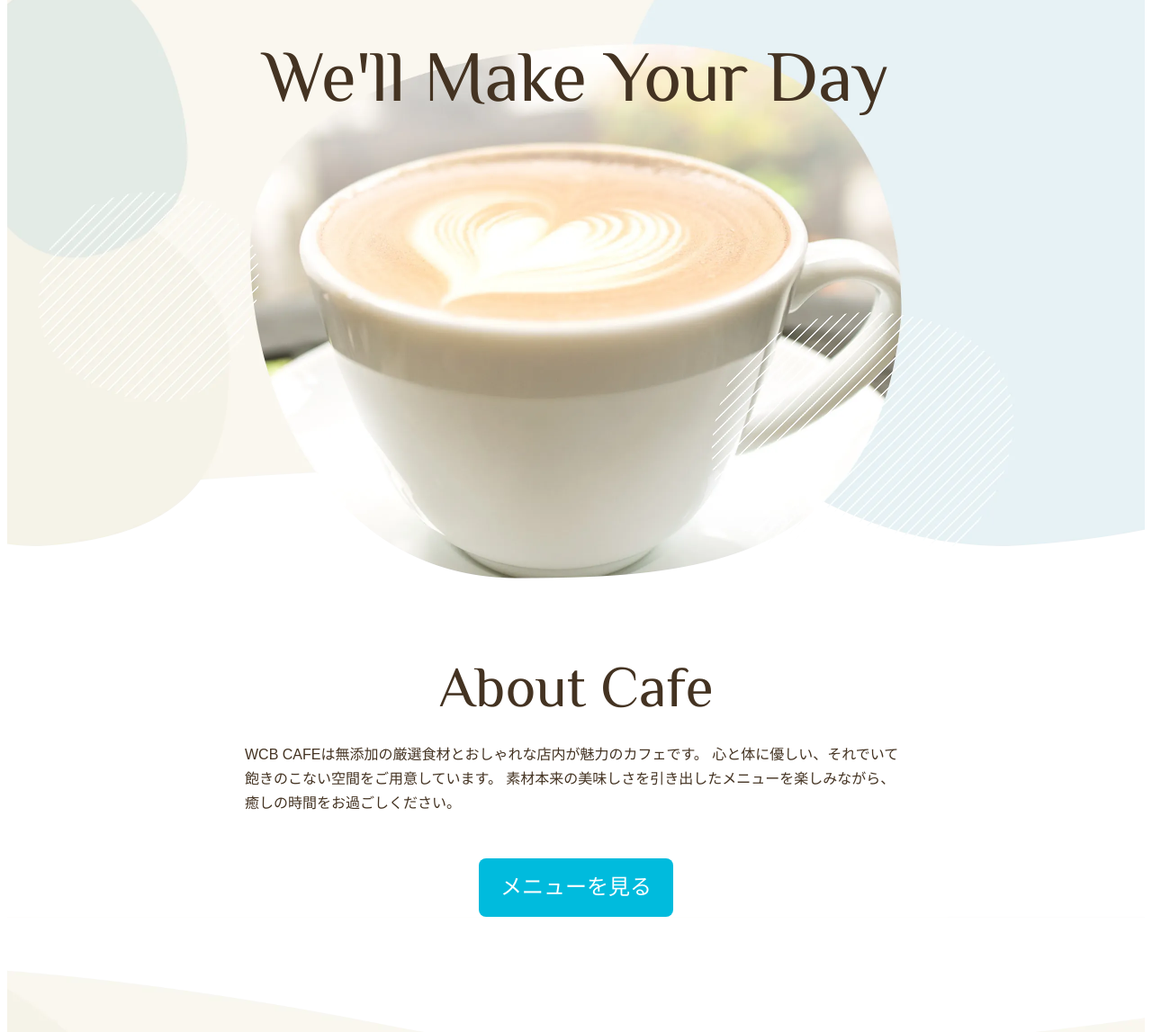
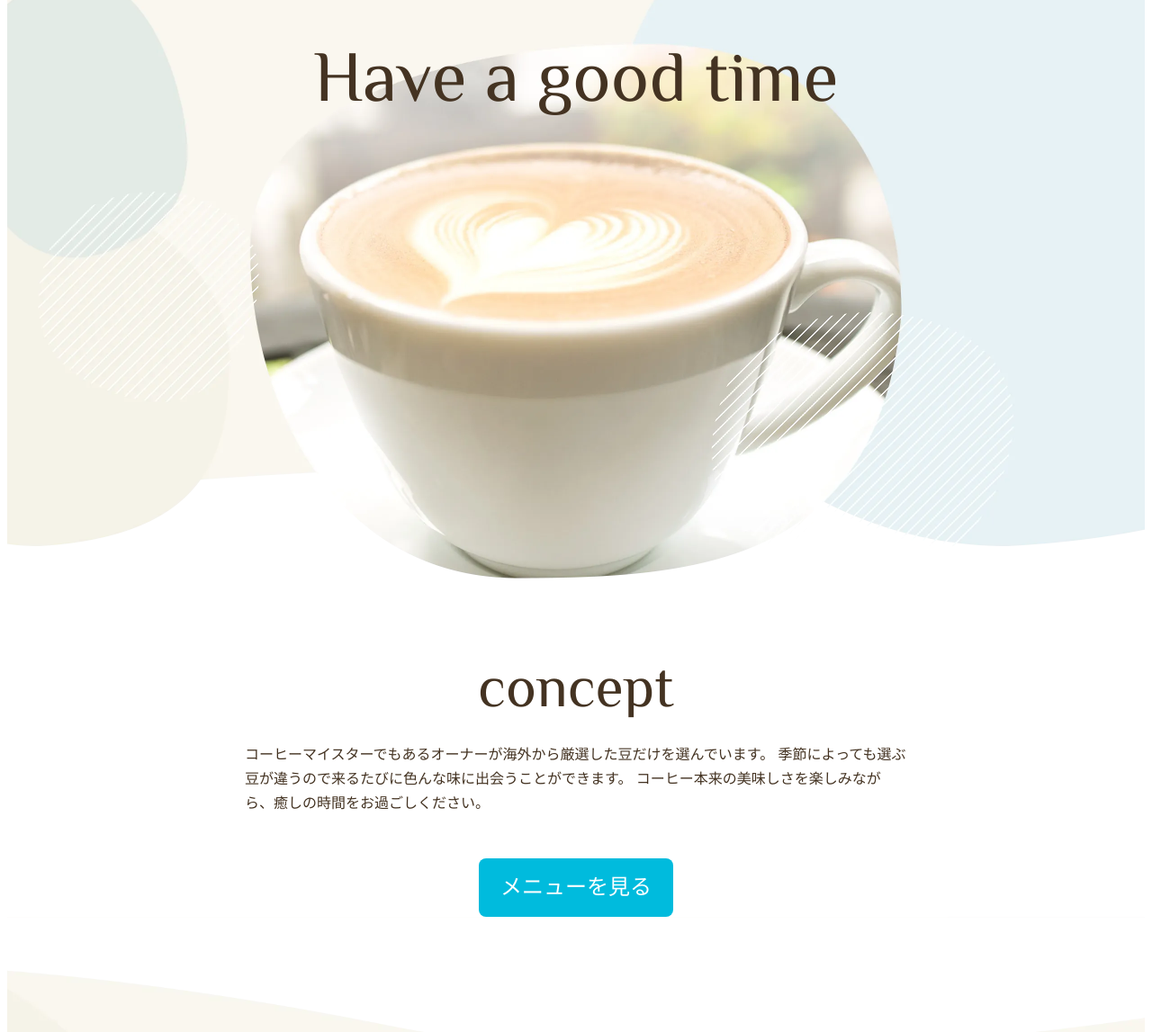
Before and after one commit to raumi421-sudo/WCBcafe, a plain HTML site: page index.html in a window 1280 px wide. Shown: the part 153-1300 px from the top of the page at 90% size. Drawn offline with Linux system fonts and the light colour scheme.

Commit message:
Add files via upload

```diff
--- a/index.html
+++ b/index.html
@@ -4,7 +4,7 @@
     <meta charset="UTF-8">
     <title>WBC Cafe</title>
     <!-- "description"「説明」 -->
-    <meta name="description" content="ブレンドコーヒーとヘルシーなオーガニックフードを提供するカフェ">
+    <meta name="description" content="厳選された豆を使ったコーヒーを提供するカフェ">
 <!-- Webサイトを適切な大きさに表示する⇓　常に固定 -->
     <meta name="viewport" content="width=device-width, initial-scale=1">
     <!-- ファビコン -->
@@ -41,15 +41,15 @@
         </nav>
     </header>
 
-    <h2 class="page-title font-english">We'll Make Your Day</h2>
+    <h2 class="page-title font-english">Have a good time</h2>
 </div>
 
     <section class="about">
-        <h3 class="heading-large font-english">About Cafe</h3>
+        <h3 class="heading-large font-english">concept</h3>
         <p>
-            WCB CAFEは無添加の厳選食材とおしゃれな店内が魅力のカフェです。
-            心と体に優しい、それでいて飽きのこない空間をご用意しています。
-            素材本来の美味しさを引き出したメニューを楽しみながら、癒しの時間をお過ごしください。
+            コーヒーマイスターでもあるオーナーが海外から厳選した豆だけを選んでいます。
+            季節によっても選ぶ豆が違うので来るたびに色んな味に出会うことができます。
+            コーヒー本来の美味しさを楽しみながら、癒しの時間をお過ごしください。
         </p>
     </section>
 
```
